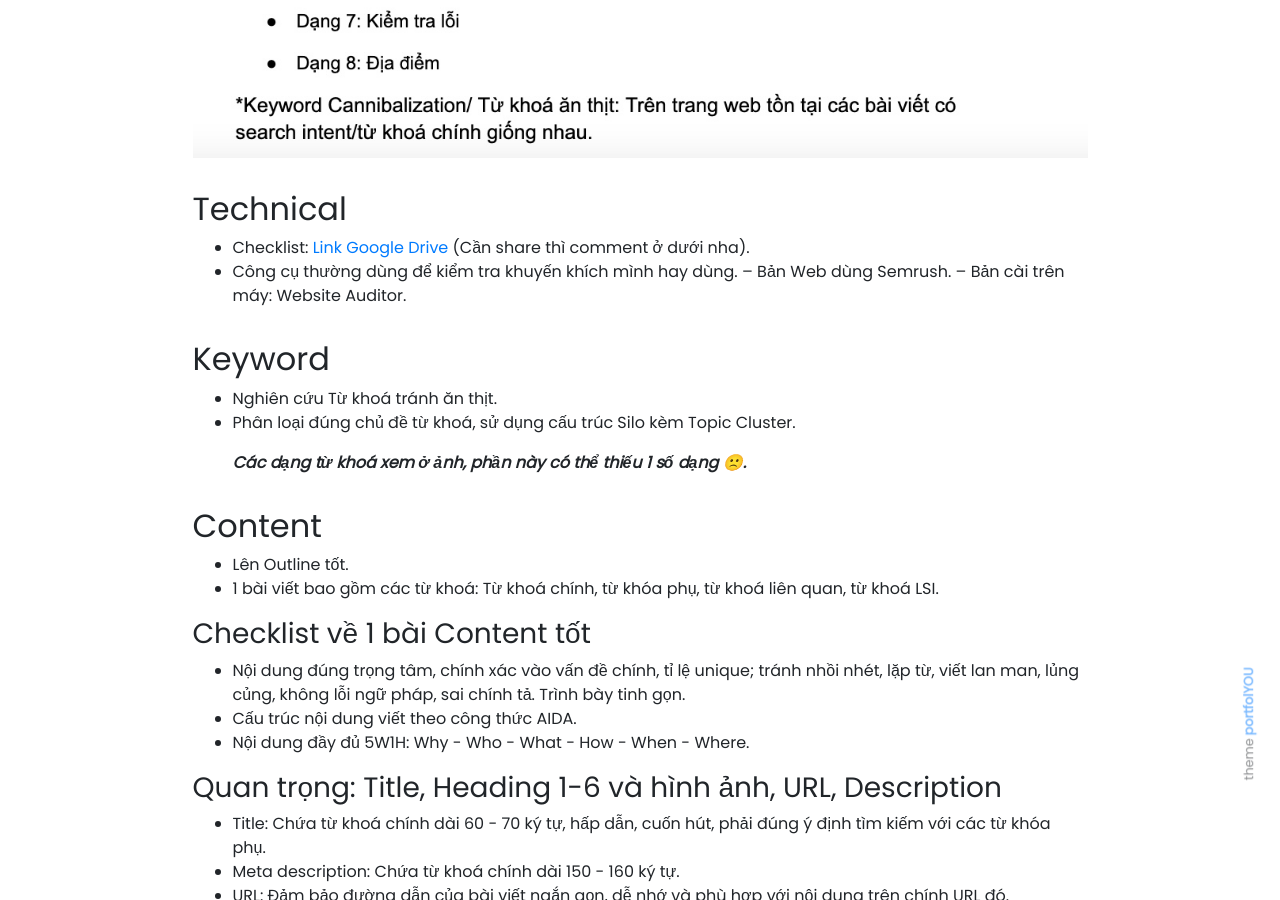
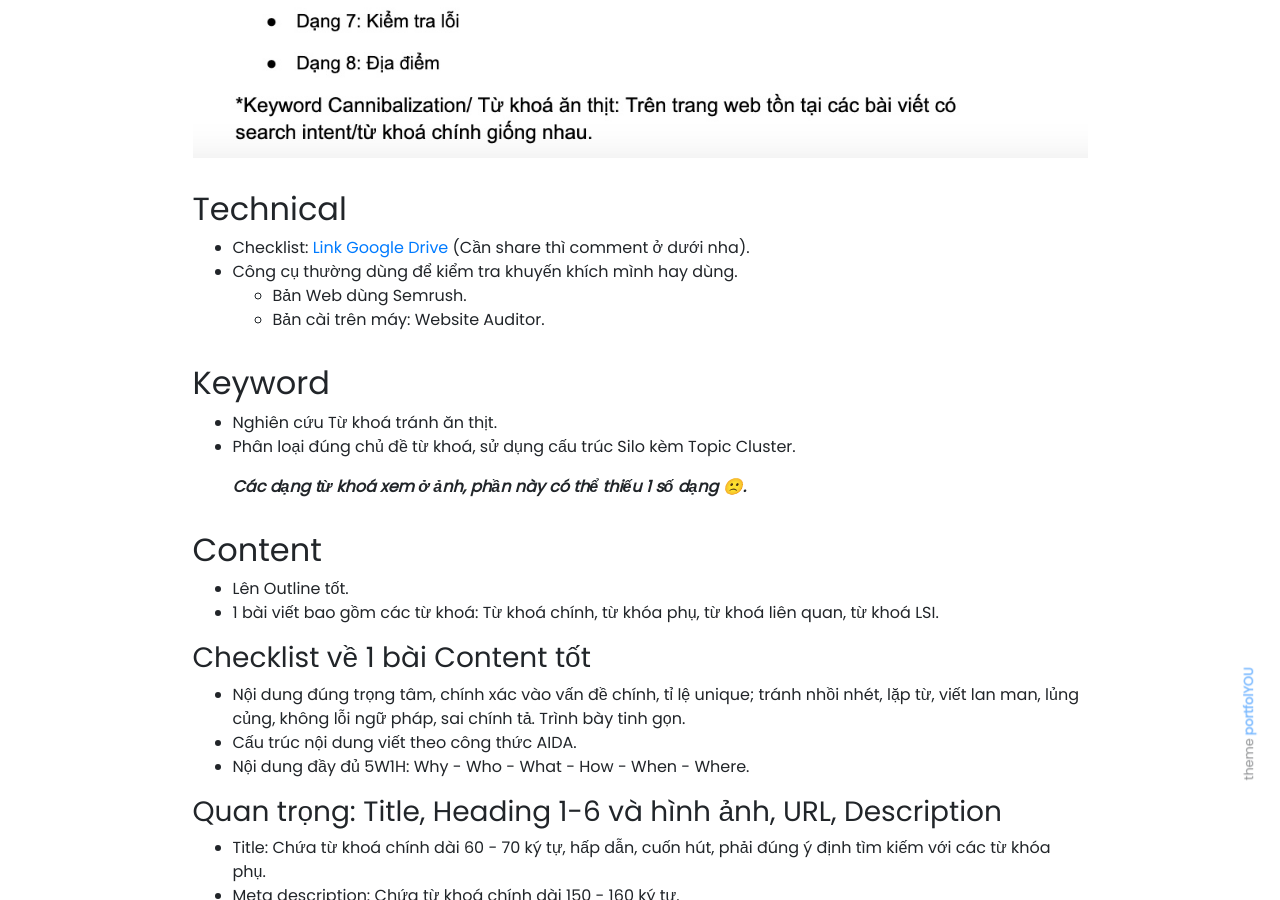
Before and after one commit to khuynhtroc/huynh.blog, a Jekyll site: the page built from _posts/2022-11-20-huong-dan-seo-tu-a-z-khong-quan-tam-doi-thu.md, in a window 1280 px wide and 900 px high, scrolled down 1097 px. Built offline with Jekyll 4.4.1, drawn with Linux system fonts in a browser that asks for light colours; nearby versions of some CDN libraries; our own code applies the rules of GitHub Pages for plain Markdown files; comment, search, counter and statistics services are not loaded.

Commit message:
Darius: update

```diff
--- a/_posts/2022-11-20-huong-dan-seo-tu-a-z-khong-quan-tam-doi-thu.md
+++ b/_posts/2022-11-20-huong-dan-seo-tu-a-z-khong-quan-tam-doi-thu.md
@@ -14,8 +14,8 @@ Bắt đầu ngay thôi!
 ## Technical
 - Checklist: [Link Google Drive](https://docs.google.com/spreadsheets/d/1VAxjED3IFBANaLP1rG_89-P6VANF_qukb3s2zLWtbQg/edit?usp=sharing) (Cần share thì comment ở dưới nha).
 - Công cụ thường dùng để kiểm tra khuyến khích mình hay dùng.
--- Bản Web dùng Semrush.
--- Bản cài trên máy: Website Auditor.
+	- Bản Web dùng Semrush.
+	- Bản cài trên máy: Website Auditor.
 
 ## Keyword
 - Nghiên cứu Từ khoá tránh ăn thịt.
```
